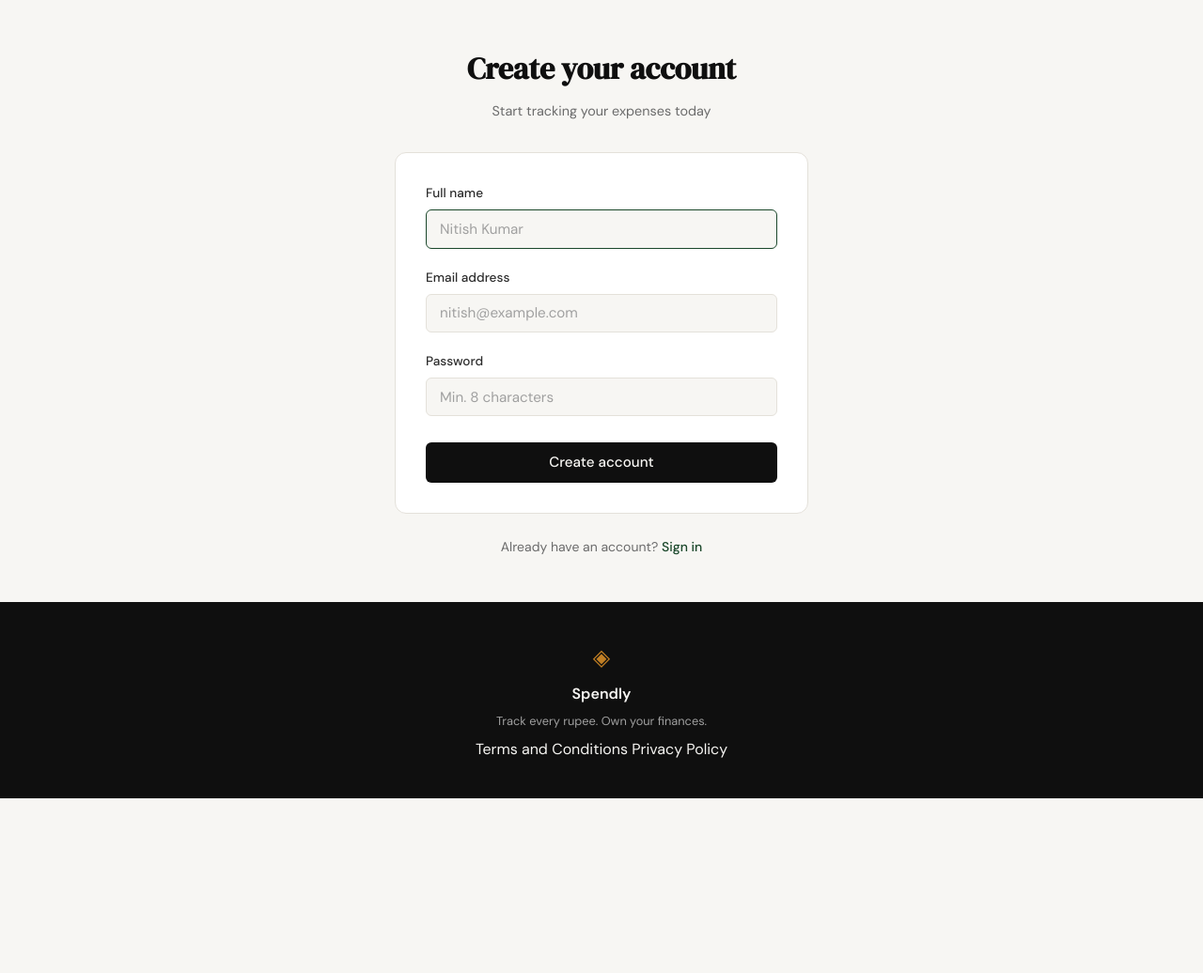
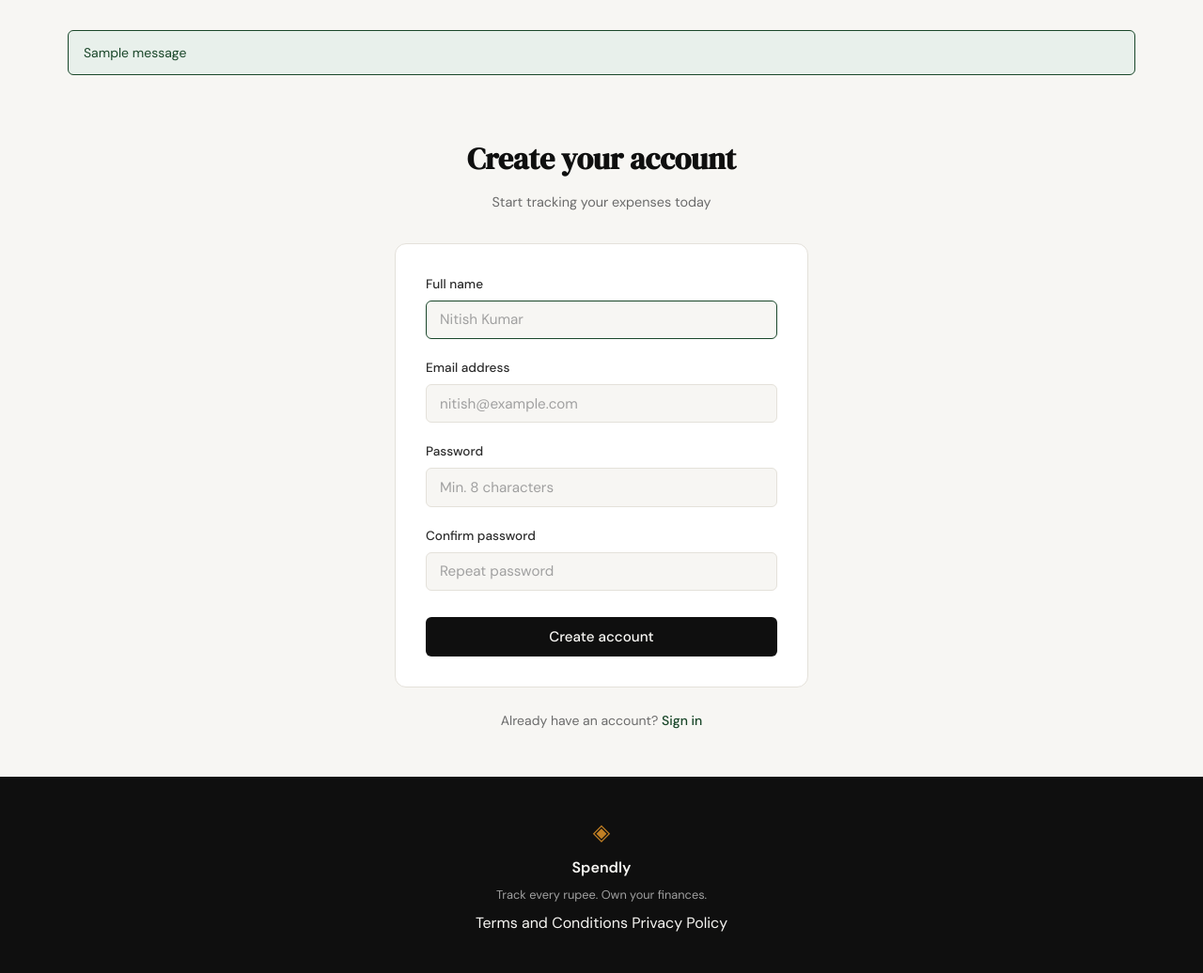
Before and after one commit to ssingh465/expense-tracker-claude, a Flask app: page /register in a window 1280 px wide. Shown: the part 61-1097 px from the top of the page at 94% size. Before the commit the page ends 911 px from the top, so only its background shows below. Run offline with Flask 3, Linux system fonts and the light colour scheme; one stand-in notice (Sample message) is shown.

Commit message:
feat(auth): implement user registration with secure password hashing and flash notifications
- Add create_user helper in database/db.py to handle user insertion and uniqueness
- Update /register route in app.py to handle POST requests and server-side validation
- Implement a global flash message system in base.html and style.css
- Update register.html with password confirmation and improved messaging

Co-Authored-By: Claude <noreply@anthropic.com>

```diff
--- a/app.py
+++ b/app.py
@@ -1,8 +1,9 @@
-from flask import Flask, render_template
+from flask import Flask, render_template, request, redirect, url_for, flash
 
 from database.db import get_db, init_db, seed_db
 
 app = Flask(__name__)
+app.secret_key = "spendly-dev-secret-key"
 
 
 # ------------------------------------------------------------------ #
@@ -23,8 +24,33 @@ def landing():
     return render_template("landing.html")
 
 
-@app.route("/register")
+@app.route("/register", methods=["GET", "POST"])
 def register():
+    if request.method == "POST":
+        name = request.form.get("name")
+        email = request.form.get("email")
+        password = request.form.get("password")
+        confirm_password = request.form.get("confirm_password")
+
+        if not all([name, email, password, confirm_password]):
+            flash("All fields are required.", "error")
+            return render_template("register.html")
+
+        if password != confirm_password:
+            flash("Passwords do not match.", "error")
+            return render_template("register.html")
+
+        from werkzeug.security import generate_password_hash
+        from database.db import create_user
+
+        hashed_password = generate_password_hash(password)
+        if create_user(name, email, hashed_password):
+            flash("Account created successfully!", "success")
+            return redirect(url_for("login"))
+        else:
+            flash("Email already registered.", "error")
+            return render_template("register.html")
+
     return render_template("register.html")
 
 
--- a/static/css/style.css
+++ b/static/css/style.css
@@ -118,6 +118,32 @@ a { color: inherit; text-decoration: none; }
 /* ------------------------------------------------------------------ */
 
 .main-content { min-height: calc(100vh - 60px - 100px); }
+
+.flash-container {
+    max-width: var(--max-width);
+    margin: 2rem auto 0;
+    padding: 0 2rem;
+}
+
+.flash-message {
+    padding: 0.75rem 1rem;
+    border-radius: var(--radius-sm);
+    font-size: 0.875rem;
+    margin-bottom: 1rem;
+    border: 1px solid transparent;
+}
+
+.flash-message.error {
+    background: var(--danger-light);
+    color: var(--danger);
+    border-color: var(--danger);
+}
+
+.flash-message.success {
+    background: var(--accent-light);
+    color: var(--accent);
+    border-color: var(--accent);
+}
 
 /* ------------------------------------------------------------------ */
 /* Hero                                                                */
--- a/templates/base.html
+++ b/templates/base.html
@@ -26,6 +26,15 @@
     </nav>
 
     <main class="main-content">
+        <div class="flash-container">
+            {% with messages = get_flashed_messages(with_categories=true) %}
+                {% if messages %}
+                    {% for category, message in messages %}
+                        <div class="flash-message {{ category }}">{{ message }}</div>
+                    {% endfor %}
+                {% endif %}
+            {% endwith %}
+        </div>
         {% block content %}{% endblock %}
     </main>
 
--- a/templates/register.html
+++ b/templates/register.html
@@ -13,11 +13,7 @@
         </div>
 
         <div class="auth-card">
-            {% if error %}
-            <div class="auth-error">{{ error }}</div>
-            {% endif %}
-
-            <form method="POST" action="/register">
+            <form method="POST" action="{{ url_for('register') }}">
                 <div class="form-group">
                     <label for="name">Full name</label>
                     <input type="text" id="name" name="name"
@@ -36,6 +32,12 @@
                            class="form-input" placeholder="Min. 8 characters"
                            required>
                 </div>
+                <div class="form-group">
+                    <label for="confirm_password">Confirm password</label>
+                    <input type="password" id="confirm_password" name="confirm_password"
+                           class="form-input" placeholder="Repeat password"
+                           required>
+                </div>
                 <button type="submit" class="btn-submit">Create account</button>
             </form>
         </div>
```
Also changed, not shown: database/db.py (+19 -0 lines), .claude/commands/commit-and-pr.md (added), .claude/specs/02-user-registration.md (added).
